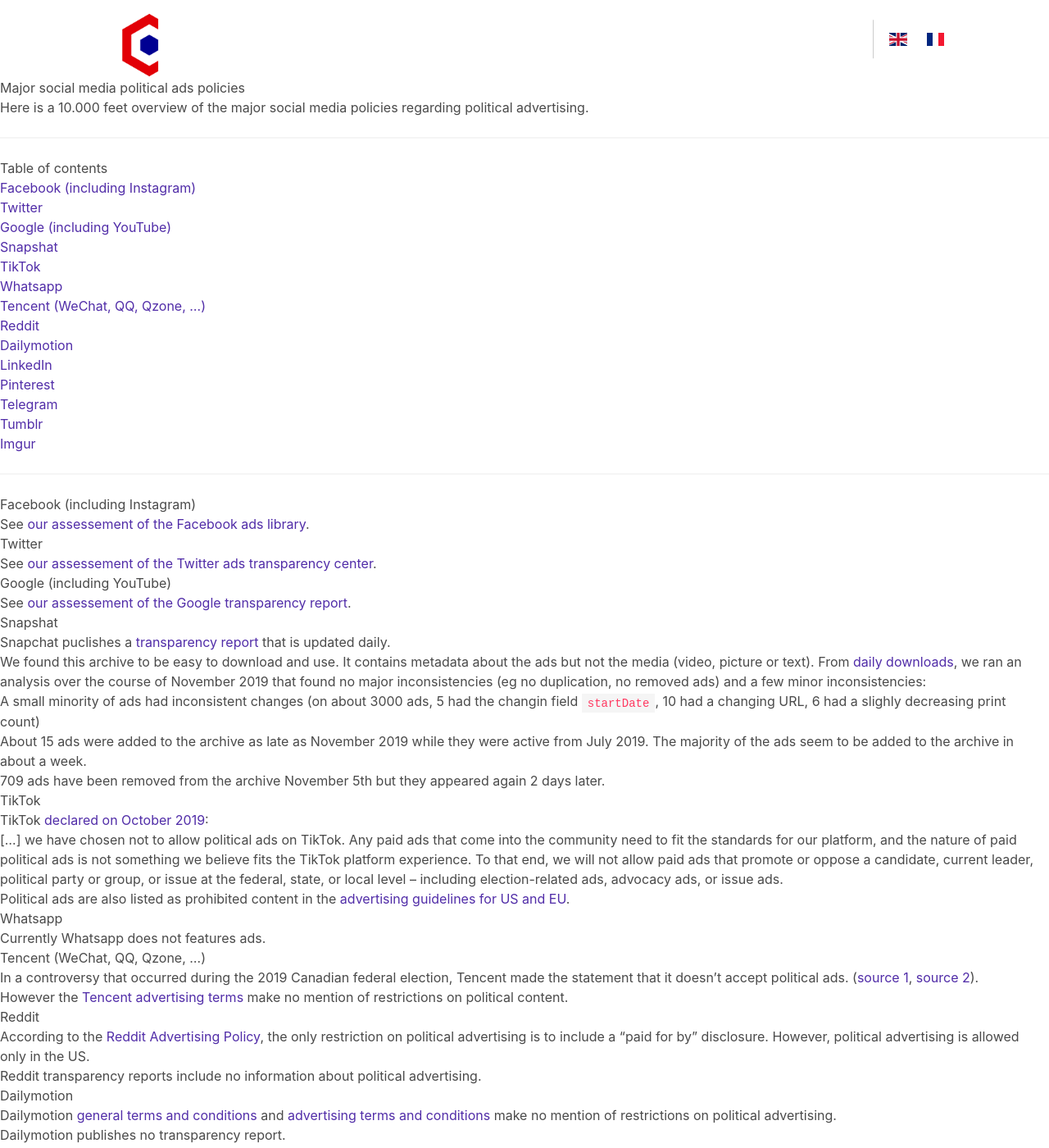
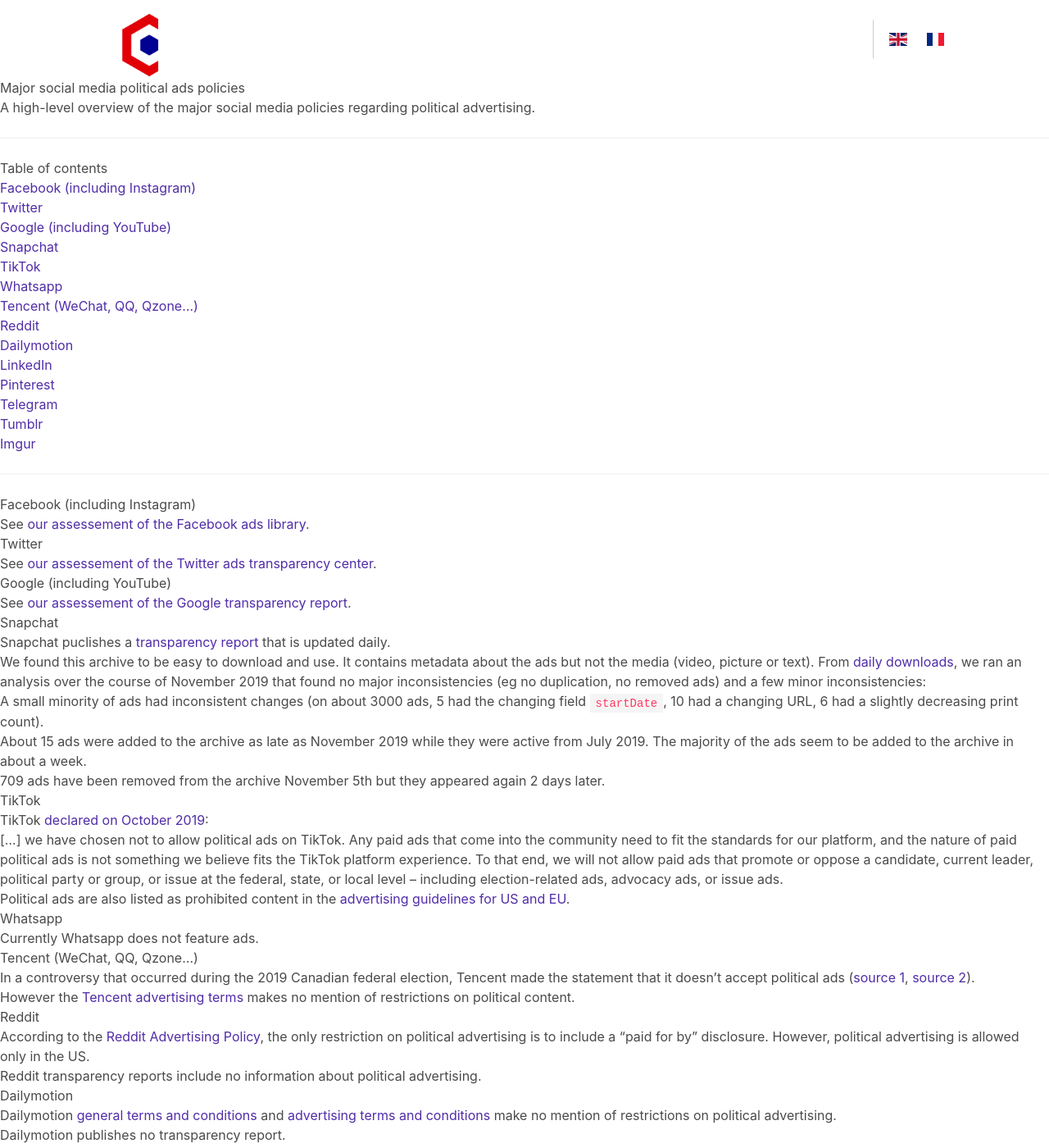
Before and after one commit to ambanum/disinfo.quaidorsay.fr, a Jekyll site: the page built from _pages/en/social-media-ads.md, in a window 1280 px wide and 1400 px high. Shown: the whole window at 82% size. Built offline with Jekyll 4.4.1, drawn with Linux system fonts in a browser that asks for light colours; our own code applies the rules of GitHub Pages for plain Markdown files; comment, search, counter and statistics services are not loaded.

Commit message:
Fix typos

```diff
--- a/_pages/en/social-media-ads.md
+++ b/_pages/en/social-media-ads.md
@@ -6,7 +6,7 @@
 # Major social media political ads policies
 {: .no-toc}
 
-Here is a 10.000 feet overview of the major social media policies regarding political advertising.
+A high-level overview of the major social media policies regarding political advertising.
 
 {% include table-of-contents.md %}
 
@@ -22,31 +22,32 @@
 
 See [our assessement of the Google transparency report](/en/google-transparency-report-assessment).
 
-## Snapshat
+## Snapchat
 
 Snapchat puclishes a [transparency report](https://www.snap.com/en-US/political-ads/) that is updated daily.
 
 We found this archive to be easy to download and use. It contains metadata about the ads but not the media (video, picture or text). From [daily downloads](https://disinfo.quaidorsay.fr/ads/dumps/snapchat/), we ran an analysis over the course of November 2019 that found no major inconsistencies (eg no duplication, no removed ads) and a few minor inconsistencies:
-* A small minority of ads had inconsistent changes (on about 3000 ads, 5 had the changin field `startDate`, 10 had a changing URL, 6 had a slighly decreasing print count)
+* A small minority of ads had inconsistent changes (on about 3000 ads, 5 had the changing field `startDate`, 10 had a changing URL, 6 had a slightly decreasing print count).
 * About 15 ads were added to the archive as late as November 2019 while they were active from July 2019. The majority of the ads seem to be added to the archive in about a week.
 * 709 ads have been removed from the archive November 5th but they appeared again 2 days later.
 
 ## TikTok
 
 TikTok [declared on October 2019](https://newsroom.tiktok.com/en-us/understanding-our-policies-around-paid-ads):
+
 >[...] we have chosen not to allow political ads on TikTok. Any paid ads that come into the community need to fit the standards for our platform, and the nature of paid political ads is not something we believe fits the TikTok platform experience. To that end, we will not allow paid ads that promote or oppose a candidate, current leader, political party or group, or issue at the federal, state, or local level – including election-related ads, advocacy ads, or issue ads.
 
 Political ads are also listed as prohibited content in the [advertising guidelines for US and EU](https://support.tiktok.com/en/privacy-safety/advertising-guidelines-for-the-united-states-default).
 
 ## Whatsapp
 
-Currently Whatsapp does not features ads.
+Currently Whatsapp does not feature ads.
 
-## Tencent (WeChat, QQ, Qzone, ...)
+## Tencent (WeChat, QQ, Qzone…)
 
-In a controversy that occurred during the 2019 Canadian federal election, Tencent made the statement that it doesn't accept political ads. ([source 1](https://www.cbc.ca/news/politics/wechat-election-social-media-1.5318589), [source 2](https://election.ctvnews.ca/truth-tracker-are-political-posts-on-wechat-in-violation-of-canada-s-election-laws-1.4641460)).
+In a controversy that occurred during the 2019 Canadian federal election, Tencent made the statement that it doesn't accept political ads ([source 1](https://www.cbc.ca/news/politics/wechat-election-social-media-1.5318589), [source 2](https://election.ctvnews.ca/truth-tracker-are-political-posts-on-wechat-in-violation-of-canada-s-election-laws-1.4641460)).
 
-However the [Tencent advertising terms](https://ads.app.wechat.com/dist/terms/) make no mention of restrictions on political content.
+However the [Tencent advertising terms](https://ads.app.wechat.com/dist/terms/) makes no mention of restrictions on political content.
 
 ## Reddit
 
@@ -63,22 +64,25 @@
 ## LinkedIn
 
 LinkedIn [advertising policy](https://www.linkedin.com/legal/ads-policy) prohibits political advertising:
->Political ads are prohibited, including ads advocating for or against a particular candidate or ballot proposition or otherwise intended to influence an election outcome.
+
+> Political ads are prohibited, including ads advocating for or against a particular candidate or ballot proposition or otherwise intended to influence an election outcome.
 
 ## Pinterest
 
-Pinterest [advertising policy](https://policy.pinterest.com/en/advertising-guidelines#sub-section-political-campaigning) prohibits political campaining:
->We don’t allow advertising for:
+Pinterest’s [advertising policy](https://policy.pinterest.com/en/advertising-guidelines#sub-section-political-campaigning) prohibits political campaining:
+
+> We don’t allow advertising for:
 >
->* The election or defeat of political candidates running for public office
->* Political parties or action committees
->* Political issues with the intent to influence an election
->* Legislation, including referendums or ballot initiatives
->* Merchandise related to political candidates, parties, or elections
+> * The election or defeat of political candidates running for public office
+> * Political parties or action committees
+> * Political issues with the intent to influence an election
+> * Legislation, including referendums or ballot initiatives
+> * Merchandise related to political candidates, parties, or elections
 
 ## Telegram
 
 Telegram states in its front page:
+
 > Telegram is free forever. No ads. No subscription fees.
 
 ## Tumblr
```
